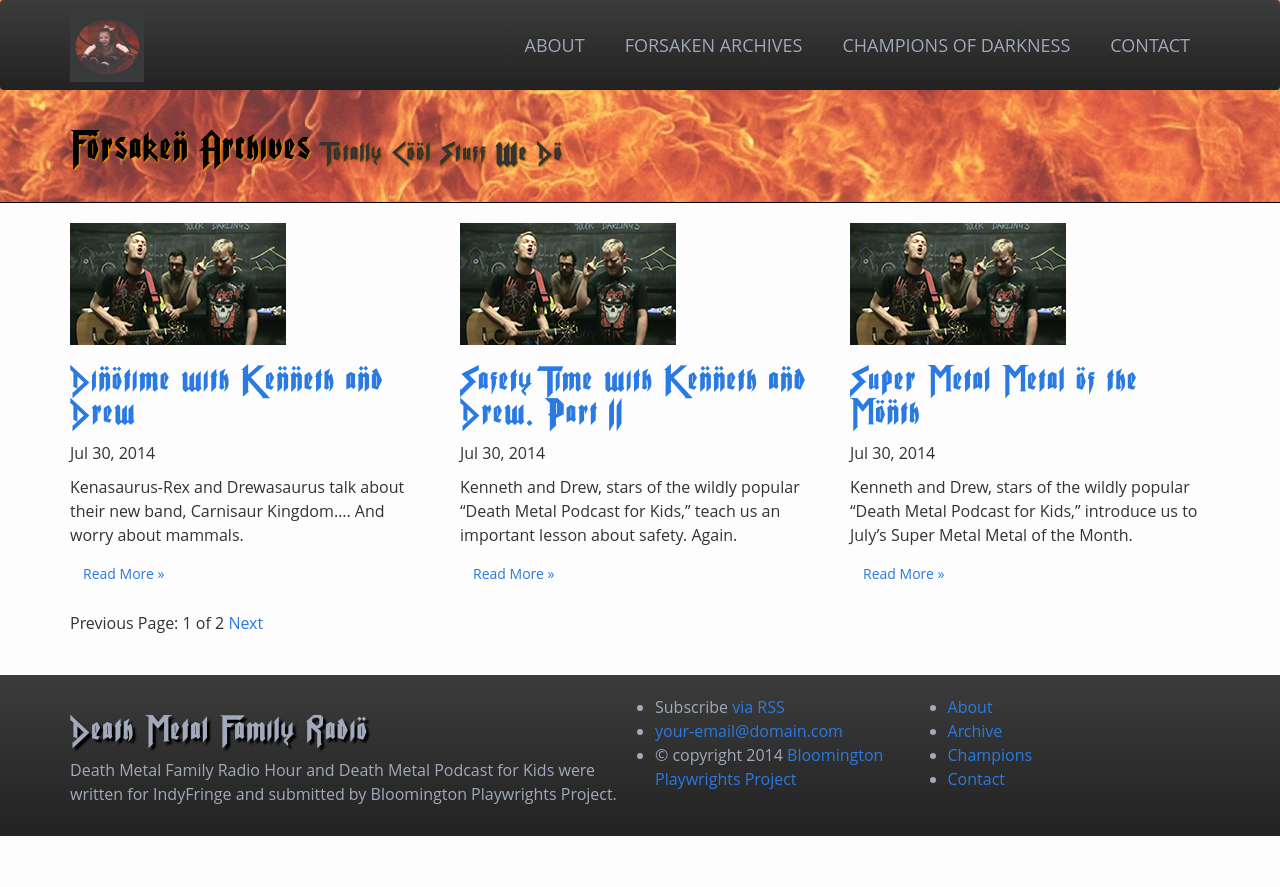
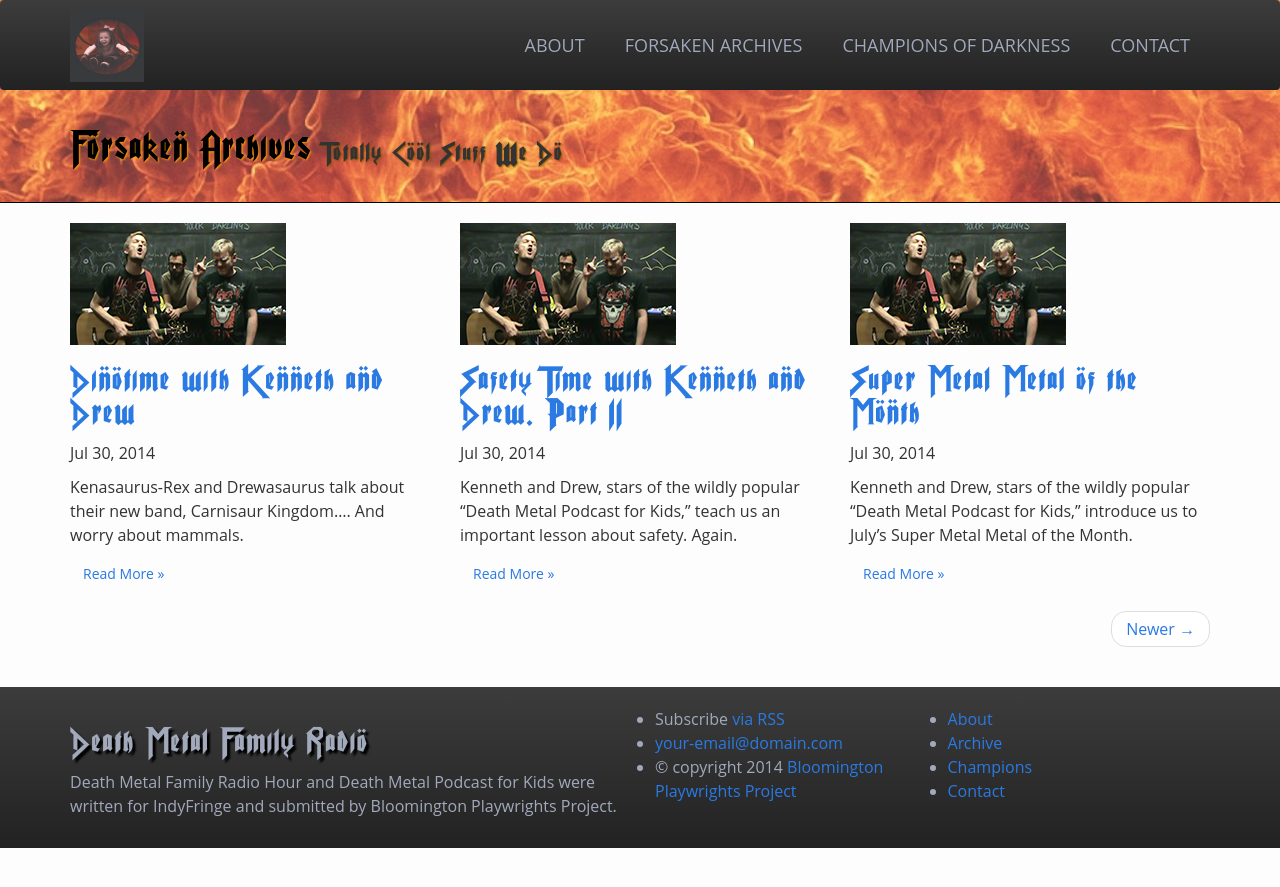
Before and after one commit to bppwrite/deathmetalfamilyradio, a Jekyll site: the page built from archive/index.html, in a window 1280 px wide. Shown: the top 887 px of the page. Built offline with Jekyll 4.4.1, drawn with Linux system fonts in a browser that asks for light colours; nearby versions of some CDN libraries; the list of posts is cut into pages by our own code.

Commit message:
Improved archive pagination

```diff
--- a/archive/index.html
+++ b/archive/index.html
@@ -30,16 +30,21 @@
 {% endfor %}
 
 <!-- Pagination links -->
-<div class="pagination">
-  {% if paginator.previous_page %}
-    <a href="/archive/page{{ paginator.previous_page }}" class="previous">Previous</a>
-  {% else %}
-    <span class="previous">Previous</span>
-  {% endif %}
-  <span class="page_number ">Page: {{ paginator.page }} of {{ paginator.total_pages }}</span>
-  {% if paginator.next_page %}
-    <a href="/archive/page{{ paginator.next_page }}" class="next">Next</a>
-  {% else %}
-    <span class="next ">Next</span>
-  {% endif %}
-</div>
+{% if paginator.total_pages > 1 %}
+  <ul class="pager">
+    {% if paginator.previous_page %}
+      <li class="previous">
+        <a href="{{ paginator.previous_page_path | prepend: site.baseurl | replace: '//', '/' }}">
+          &larr; Older
+        </a>
+      </li>
+    {% endif %}
+    {% if paginator.next_page %}
+      <li class="next">
+        <a href="{{ paginator.next_page_path | prepend: site.baseurl | replace: '//', '/' }}">
+          Newer &rarr;
+        </a>
+      </li>
+    {% endif %}
+  </ul>
+{% endif %}
```
